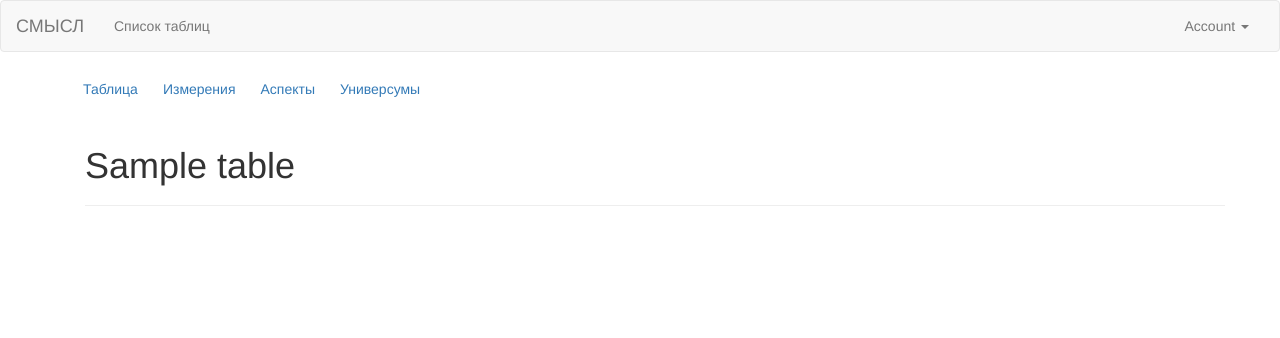
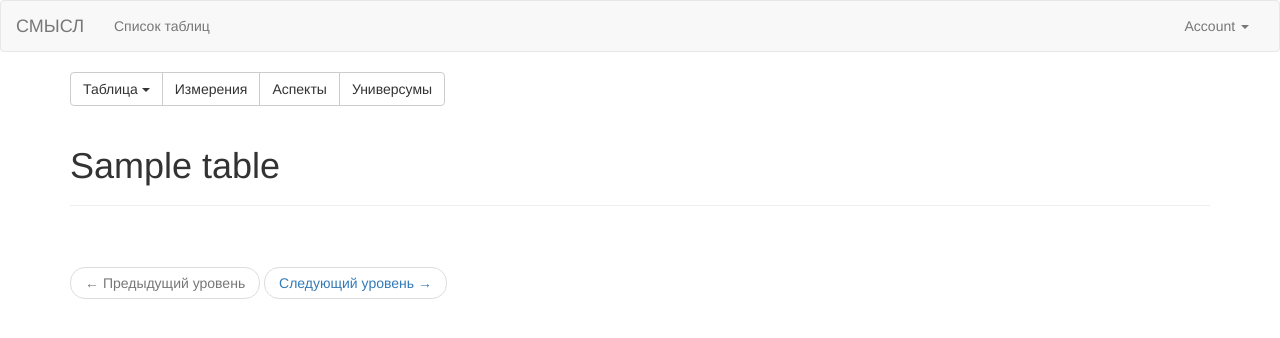
Before and after one commit to pavetok/fractal-matrix, a Flask app: page /tables/1 in a window 1280 px wide. Shown: the top 338 px of the page. Run offline with Flask 2, Linux system fonts and the light colour scheme; tables that the repository leaves empty hold one stand-in row (values such as "Sample post"); some libraries are stand-ins or nearby versions.

Commit message:
Created GUI elements for levels

```diff
--- a/app/web/base/templates/base/base.html
+++ b/app/web/base/templates/base/base.html
@@ -50,26 +50,41 @@
 		{{ message }}
 	</div>
 	{% endfor %}
+
 	<!--table submenu-->
 	{% if table %}
 	<div class="btn-group">
-		<a class="btn btn-link"
-		   href="{{ url_for('tables.get', table_id=table.id) }}"
-		   role="button">Таблица</a>
-		<a class="btn btn-link"
+		<div class="btn-group">
+			<a class="btn btn-default dropdown-toggle"
+			   data-toggle="dropdown"
+			   role="button">Таблица
+				<span class="caret"></span>
+			</a>
+			<ul class="dropdown-menu">
+				<li><a class="btn btn-link"
+					   href="{{ url_for('tables.get', table_id=table.id) }}"
+					   role="button">1 уровень</a></li>
+				<li><a class="btn btn-link"
+					   href="{{ url_for('tables.get', table_id=table.id) }}"
+					   role="button">2 уровень</a></li>
+			</ul>
+		</div>
+		<a class="btn btn-default"
 		   href="{{ url_for('dimensions.get', table_id=table.id) }}"
 		   role="button">Измерения</a>
-		<a class="btn btn-link"
+		<a class="btn btn-default"
 		   href="{{ url_for('aspects.get', table_id=table.id) }}"
 		   role="button">Аспекты</a>
-		<a class="btn btn-link"
+		<a class="btn btn-default"
 		   href="{{ url_for('universums.get', table_id=table.id) }}"
 		   role="button">Универсумы</a>
 	</div>
 	{% endif %}
+
 	<!--page content-->
 	{% block page_content %}
 	{% endblock %}
+
 </div>
 {% endblock %}
 
--- a/app/web/tables/templates/tables/get_by_id.html
+++ b/app/web/tables/templates/tables/get_by_id.html
@@ -3,10 +3,11 @@
 {% block title %} Информация о таблице {% endblock %}
 
 {% block page_content %}
-<div class="container">
+	<!--table name-->
 	<div class="page-header">
 		<h1>{{ table.name }}</h1>
 	</div>
+	<!--table body-->
 	{% for aspect in y_aspects %}
 	<div class="row">
 		<div class="col-xs-2 with-padding">
@@ -37,5 +38,10 @@
 		</div>
 		{% endfor %}
 	</div>
-</div>
+	<!--table levels-->
+	<br>
+	<ul class="pager pull-left">
+		<li class="disabled"><a href="#">&larr; Предыдущий уровень</a></li>
+		<li><a href="#">Следующий уровень &rarr;</a></li>
+	</ul>
 {% endblock %}
```
Lines whose indentation alone changed are shown as unchanged.
